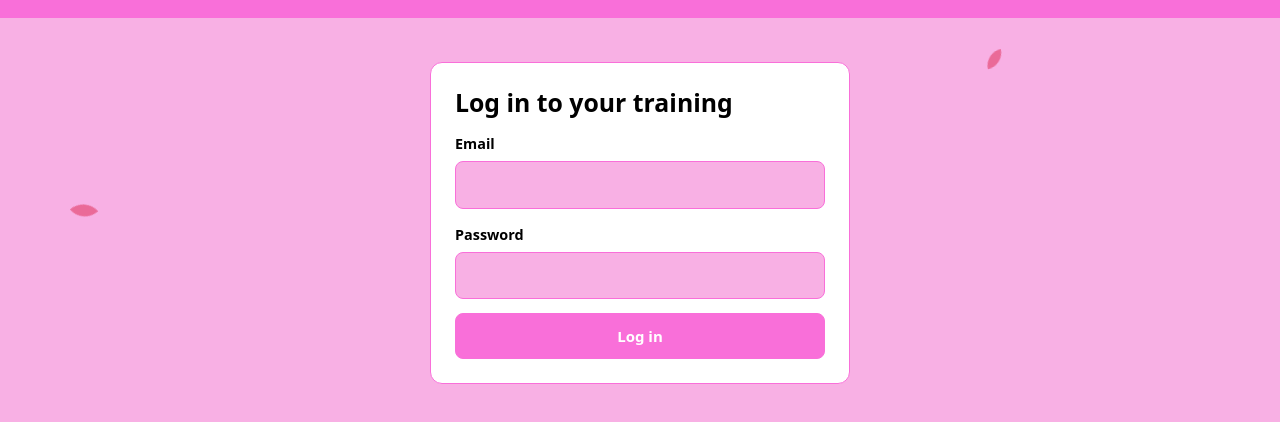
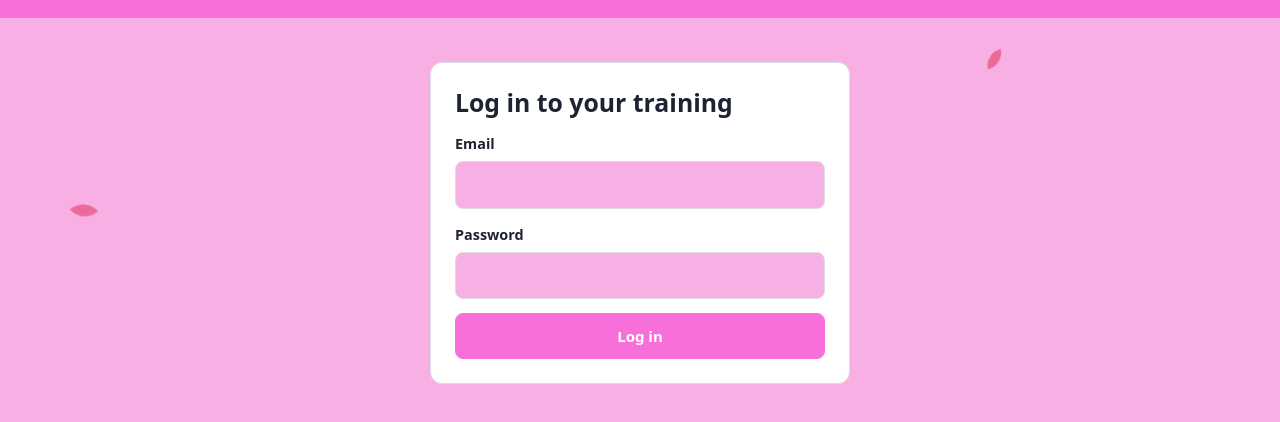
Before and after one commit to CrenzArevalo/au-pm-assistant-course, a website with bundled scripts: page public/index.html in a window 1280 px wide. Shown: the part 42-464 px from the top of the page. Built offline with nearby package versions, Linux system fonts and the dark colour scheme; files whose address does not match are found by name.

Commit message:
Restore UI colors in base.css

```diff
--- a/public/css/base.css
+++ b/public/css/base.css
@@ -8,7 +8,7 @@
   --brand: #f96fd9;
   --brand-fg: #ffffff;
   --link: #1d3f8a;
-  --free: #2f7d4f;
+  --free: #1f6e3d;
   --free-tint: #e4f2e9;
   --paid: #a4442f;
   --paid-tint: #f7e4df;
@@ -27,22 +27,22 @@
 
 @media (prefers-color-scheme: dark) {
   :root {
-    color-scheme: dark;
+    color-scheme: light;
     --bg: #f8b0e4;
     --surface: #ffffff;
-    --fg: #000000;
-    --muted: #a3acbb;
-    --line: #f96fd9;
+    --fg: #1d2330;
+    --muted: #5b6474;
+    --line: #d9dee6;
     --brand: #f96fd9;
     --brand-fg: #ffffff;
-    --link: #8fb0f0;
-    --free: #7cc79a;
-    --free-tint: #1f3327;
-    --paid: #e8957f;
-    --paid-tint: #3a2620;
-    --note: #3a3418;
-    --error: #ff8a9a;
-    --focus: #8fb0f0;
+    --link: #1d3f8a;
+    --free: #1f6e3d;
+    --free-tint: #e4f2e9;
+    --paid: #a4442f;
+    --paid-tint: #f7e4df;
+    --note: #fdf1c7;
+    --error: #b00020;
+    --focus: #1d3f8a;
   }
 }
 
```
